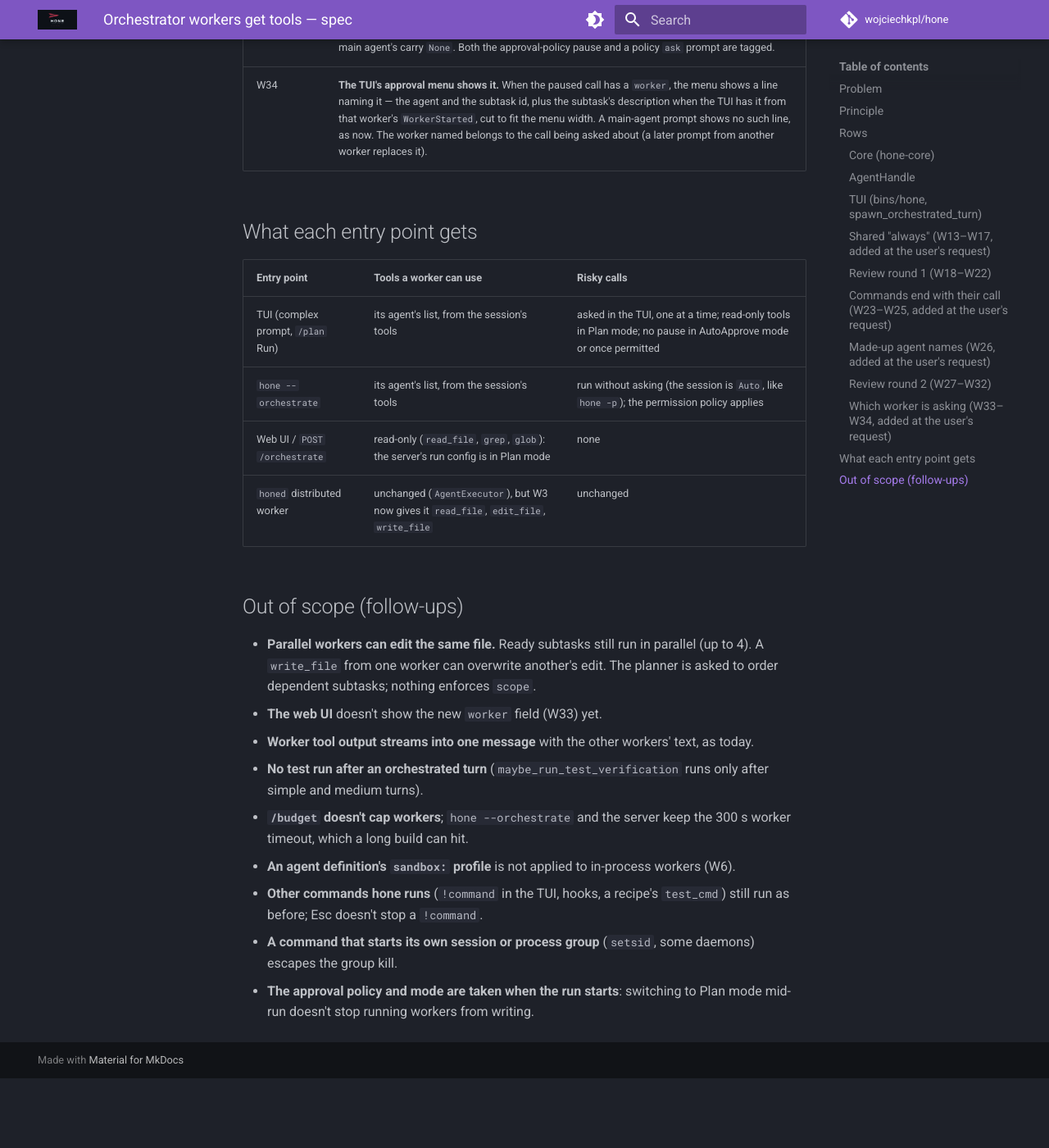
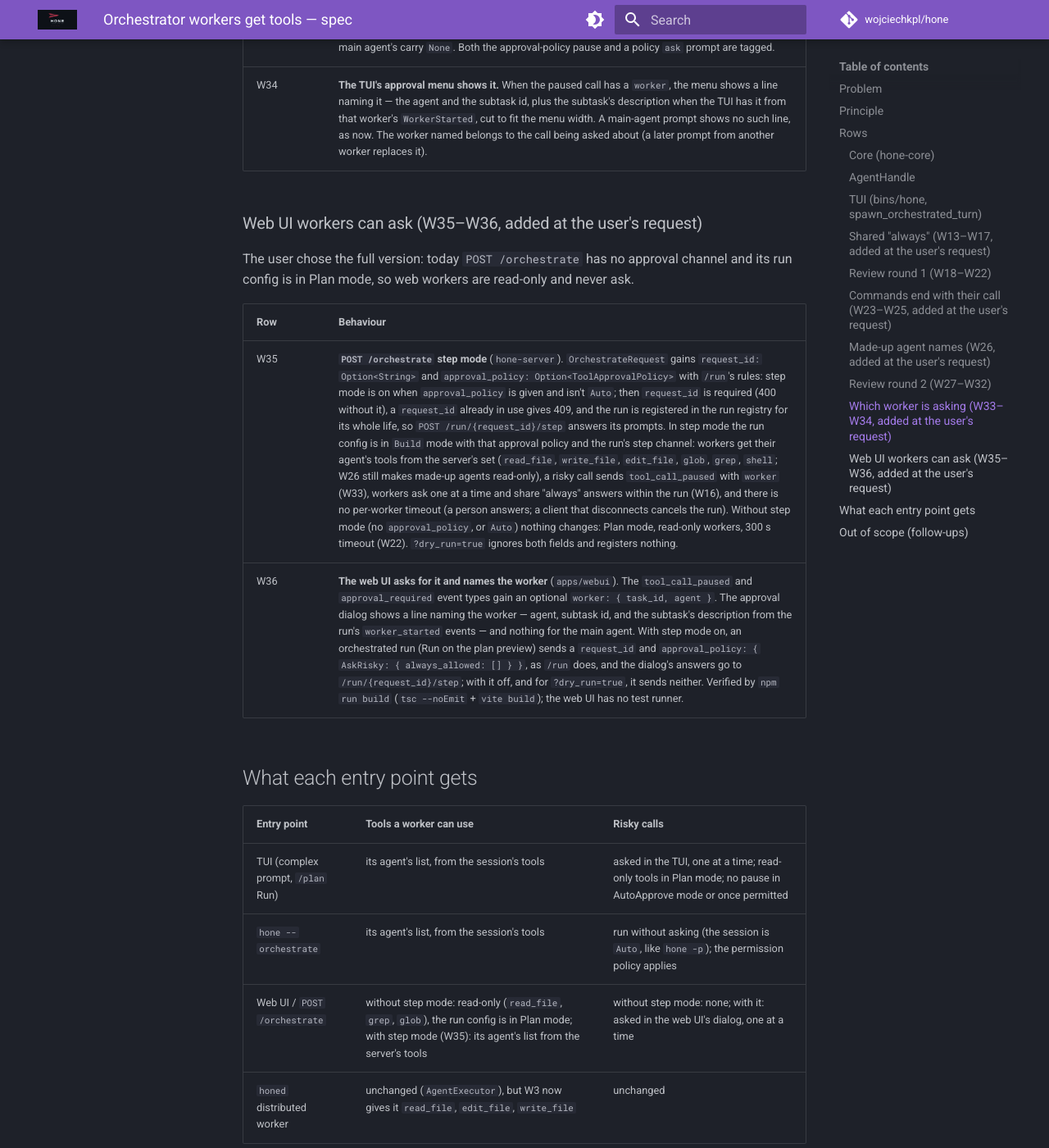
Before and after one commit to wojciechkpl/hone, an MkDocs documentation site: the page built from docs/plans/worker-tools-spec.md, in a window 1280 px wide and 1400 px high, scrolled down 6397 px. Shown: the whole window at 82% size. Built offline with MkDocs 1.6.1 and Material for MkDocs 9.7.7, drawn with Linux system fonts in a browser that asks for light colours; comment, search, counter and statistics services are not loaded; before the commit the page ends 7712 px from its top, so only the background shows below that; some of the changed text lies outside the part shown.

Commit message:
docs(spec): web UI workers can ask, and the dialog names them (W35-W36)

```diff
--- a/docs/plans/worker-tools-spec.md
+++ b/docs/plans/worker-tools-spec.md
@@ -1,6 +1,6 @@
 # Orchestrator workers get tools — spec
 
-Branch `fix/worker-tools`. Contract for the TDD rounds: rows W1–W34.
+Branch `fix/worker-tools`. Contract for the TDD rounds: rows W1–W36.
 
 ## Problem
 
@@ -140,13 +140,24 @@ keeps building and testing after Esc. The TUI's post-turn test run
 | W33 | **Approval events name the worker.** `AgentEvent::ToolCallPaused` and `AgentEvent::ApprovalRequired` gain `worker: Option<WorkerRef>` (`hone-proto`; `WorkerRef { task_id, agent }`), serialized only when set (`#[serde(default, skip_serializing_if = "Option::is_none")]`), so the JSON for the main agent's events is unchanged and old payloads without it still parse. An orchestrator worker's approval events carry its subtask id and agent name (set on the worker's `Agent` by the orchestrator, e.g. `Agent::with_worker(WorkerRef)`); the main agent's carry `None`. Both the approval-policy pause and a policy `ask` prompt are tagged. |
 | W34 | **The TUI's approval menu shows it.** When the paused call has a `worker`, the menu shows a line naming it — the agent and the subtask id, plus the subtask's description when the TUI has it from that worker's `WorkerStarted`, cut to fit the menu width. A main-agent prompt shows no such line, as now. The worker named belongs to the call being asked about (a later prompt from another worker replaces it). |
 
+### Web UI workers can ask (W35–W36, added at the user's request)
+
+The user chose the full version: today `POST /orchestrate` has no approval
+channel and its run config is in Plan mode, so web workers are read-only and
+never ask.
+
+| Row | Behaviour |
+|---|---|
+| W35 | **`POST /orchestrate` step mode** (`hone-server`). `OrchestrateRequest` gains `request_id: Option<String>` and `approval_policy: Option<ToolApprovalPolicy>` with `/run`'s rules: step mode is on when `approval_policy` is given and isn't `Auto`; then `request_id` is required (400 without it), a `request_id` already in use gives 409, and the run is registered in the run registry for its whole life, so `POST /run/{request_id}/step` answers its prompts. In step mode the run config is in `Build` mode with that approval policy and the run's step channel: workers get their agent's tools from the server's set (`read_file`, `write_file`, `edit_file`, `glob`, `grep`, `shell`; W26 still makes made-up agents read-only), a risky call sends `tool_call_paused` with `worker` (W33), workers ask one at a time and share "always" answers within the run (W16), and there is no per-worker timeout (a person answers; a client that disconnects cancels the run). Without step mode (no `approval_policy`, or `Auto`) nothing changes: Plan mode, read-only workers, 300 s timeout (W22). `?dry_run=true` ignores both fields and registers nothing. |
+| W36 | **The web UI asks for it and names the worker** (`apps/webui`). The `tool_call_paused` and `approval_required` event types gain an optional `worker: { task_id, agent }`. The approval dialog shows a line naming the worker — agent, subtask id, and the subtask's description from the run's `worker_started` events — and nothing for the main agent. With step mode on, an orchestrated run (Run on the plan preview) sends a `request_id` and `approval_policy: { AskRisky: { always_allowed: [] } }`, as `/run` does, and the dialog's answers go to `/run/{request_id}/step`; with it off, and for `?dry_run=true`, it sends neither. Verified by `npm run build` (`tsc --noEmit` + `vite build`); the web UI has no test runner. |
+
 ## What each entry point gets
 
 | Entry point | Tools a worker can use | Risky calls |
 |---|---|---|
 | TUI (complex prompt, `/plan` Run) | its agent's list, from the session's tools | asked in the TUI, one at a time; read-only tools in Plan mode; no pause in AutoApprove mode or once permitted |
 | `hone --orchestrate` | its agent's list, from the session's tools | run without asking (the session is `Auto`, like `hone -p`); the permission policy applies |
-| Web UI / `POST /orchestrate` | read-only (`read_file`, `grep`, `glob`): the server's run config is in Plan mode | none |
+| Web UI / `POST /orchestrate` | without step mode: read-only (`read_file`, `grep`, `glob`), the run config is in Plan mode; with step mode (W35): its agent's list from the server's tools | without step mode: none; with it: asked in the web UI's dialog, one at a time |
 | `honed` distributed worker | unchanged (`AgentExecutor`), but W3 now gives it `read_file`, `edit_file`, `write_file` | unchanged |
 
 ## Out of scope (follow-ups)
@@ -155,7 +166,7 @@ keeps building and testing after Esc. The TUI's post-turn test run
   parallel (up to 4). A `write_file` from one worker can overwrite another's
   edit. The planner is asked to order dependent subtasks; nothing enforces
   `scope`.
-- **The web UI** doesn't show the new `worker` field (W33) yet.
+- **The desktop app** (`apps/hone-desktop`) doesn't show the `worker` field.
 - **Worker tool output streams into one message** with the other workers'
   text, as today.
 - **No test run after an orchestrated turn** (`maybe_run_test_verification`
```
